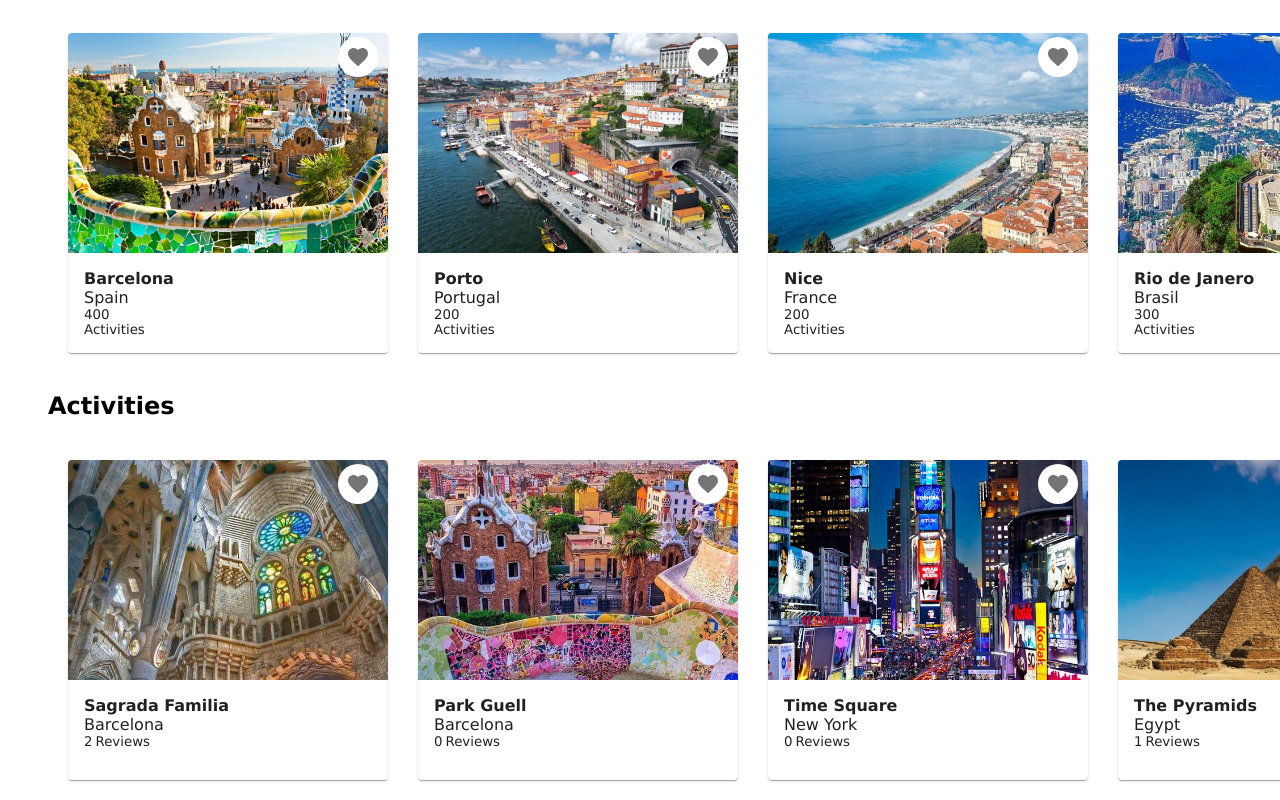
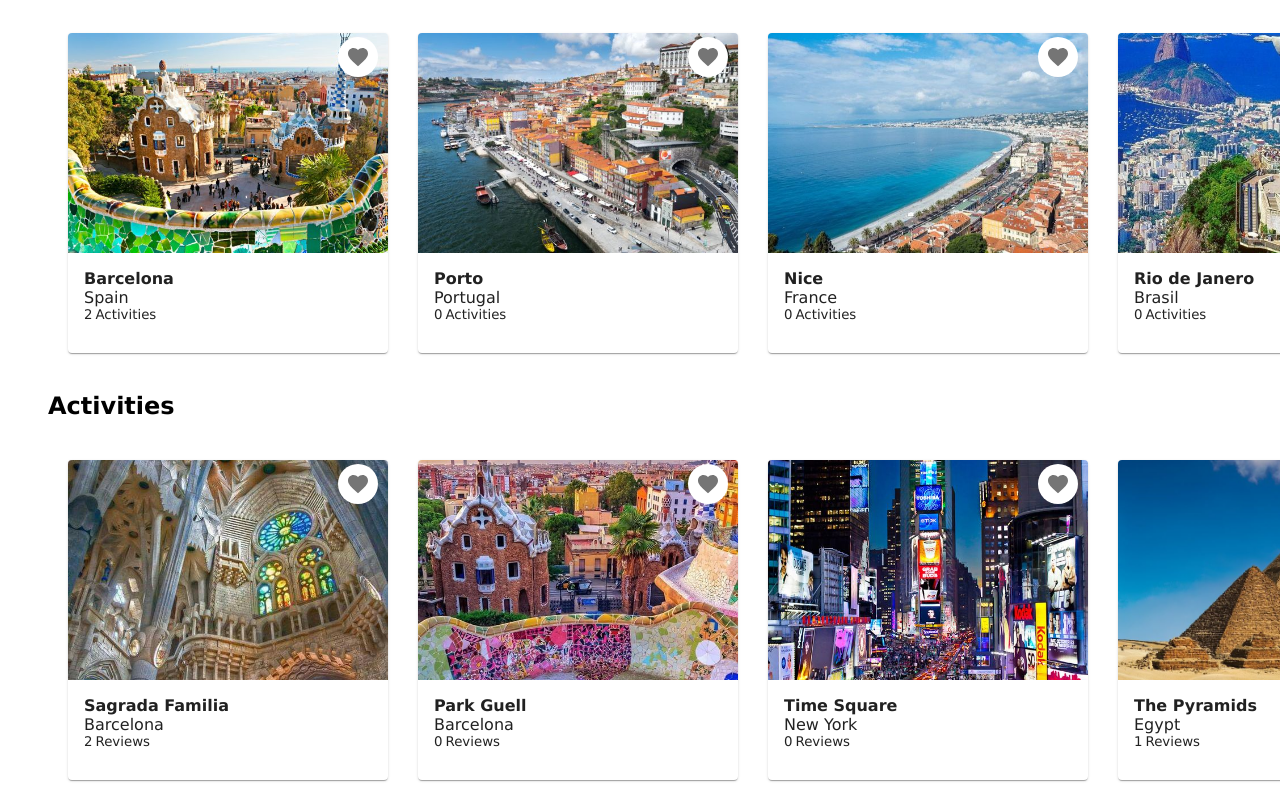
Before and after one commit to IlariaMessiha/Trip-Planner-Project, a React (Create React App) app: page / in a window 1280 px wide. Shown: the part 678-1478 px from the top of the page. Built offline with nearby package versions, Linux system fonts and the light colour scheme.

Commit message:
fix location's activities number

```diff
--- a/src/Components/core/CardLocation.module.css
+++ b/src/Components/core/CardLocation.module.css
@@ -10,3 +10,8 @@
 .item:hover {
     text-decoration: underline;
 }
+
+.locationActivities {
+    display: flex;
+    gap: 3px;
+}
--- a/src/Components/core/CardLocation.tsx
+++ b/src/Components/core/CardLocation.tsx
@@ -8,6 +8,7 @@ import { Location } from "../../models/Location";
 import FavoriteIcon from "@mui/icons-material/Favorite";
 import { Typography } from "../core/Typography";
 import styles from "./CardLocation.module.css";
+import { apiCalls } from "../../api/api";
 
 interface CardLocationProps {
   location: Location;
@@ -20,6 +21,7 @@ const FavoriteButton = styled(IconButton)({
 });
 
 export const CardLocation: FC<CardLocationProps> = ({ location }) => {
+  const locationActivities = apiCalls.getActivitiesForLocation(location).length;
   const { t } = useTranslation();
   return (
     <Card className={styles.item} sx={{ width: 320, height: 320 }}>
@@ -37,8 +39,10 @@ export const CardLocation: FC<CardLocationProps> = ({ location }) => {
         <CardContent className={styles.locationContent}>
           <Typography text={location.name} variant="h4" />
           <Typography text={location.country} />
-          <Typography text={location.activities} variant="body2" />
-          <Typography text={t("common.activities")} variant="body2" />
+          <div className={styles.locationActivities}>
+            <Typography text={locationActivities} variant="body2" />
+            <Typography text={t("common.activities")} variant="body2" />
+          </div>
         </CardContent>
       </CardActionArea>
     </Card>
--- a/src/Pages/ActivityPage.tsx
+++ b/src/Pages/ActivityPage.tsx
@@ -22,7 +22,7 @@ const ByTicketButton = styled(Button)({
   borderRadius: "20px",
   backgroundColor: "black",
   width: "100%",
-  marginTop: "20px",
+  marginTop: "50px",
   "&:hover": {
     backgroundColor: "white",
     color: "black",
```
